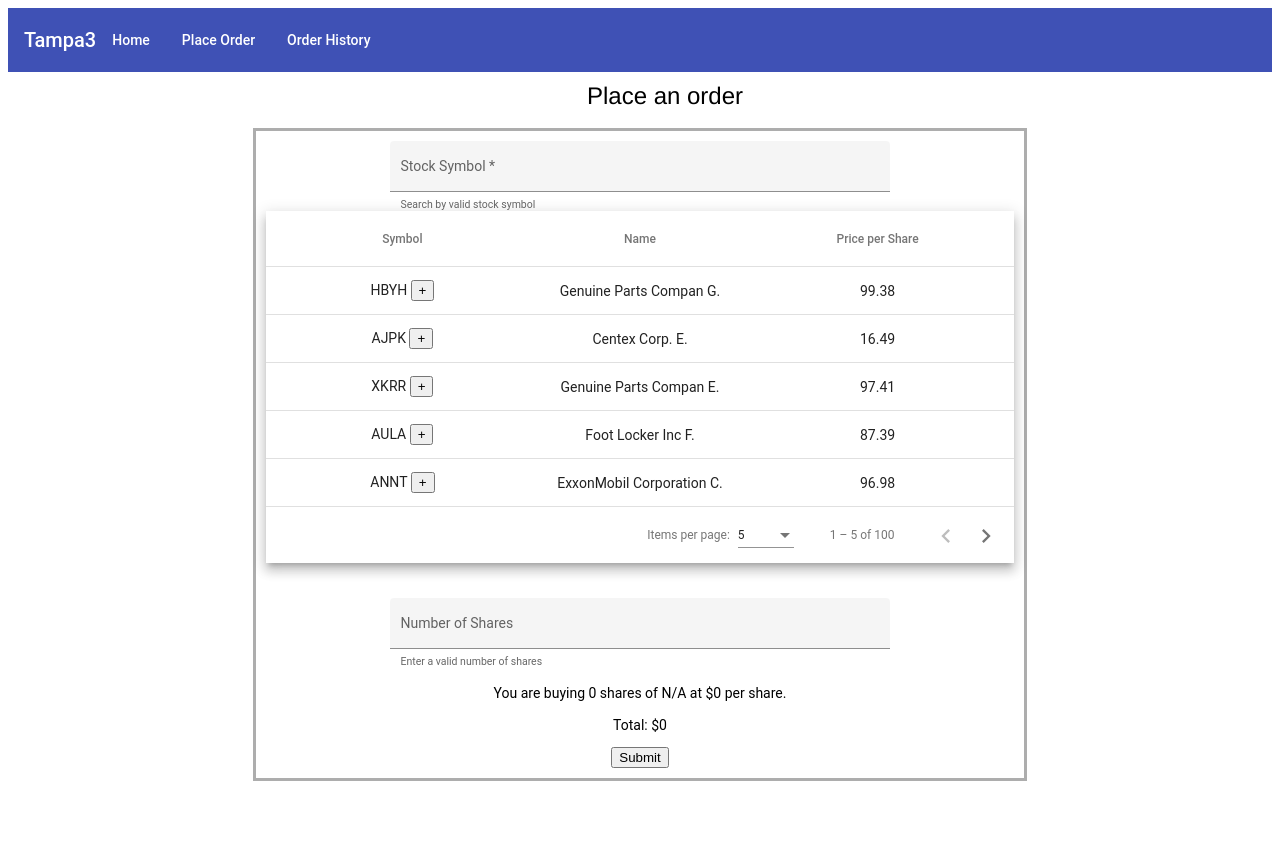
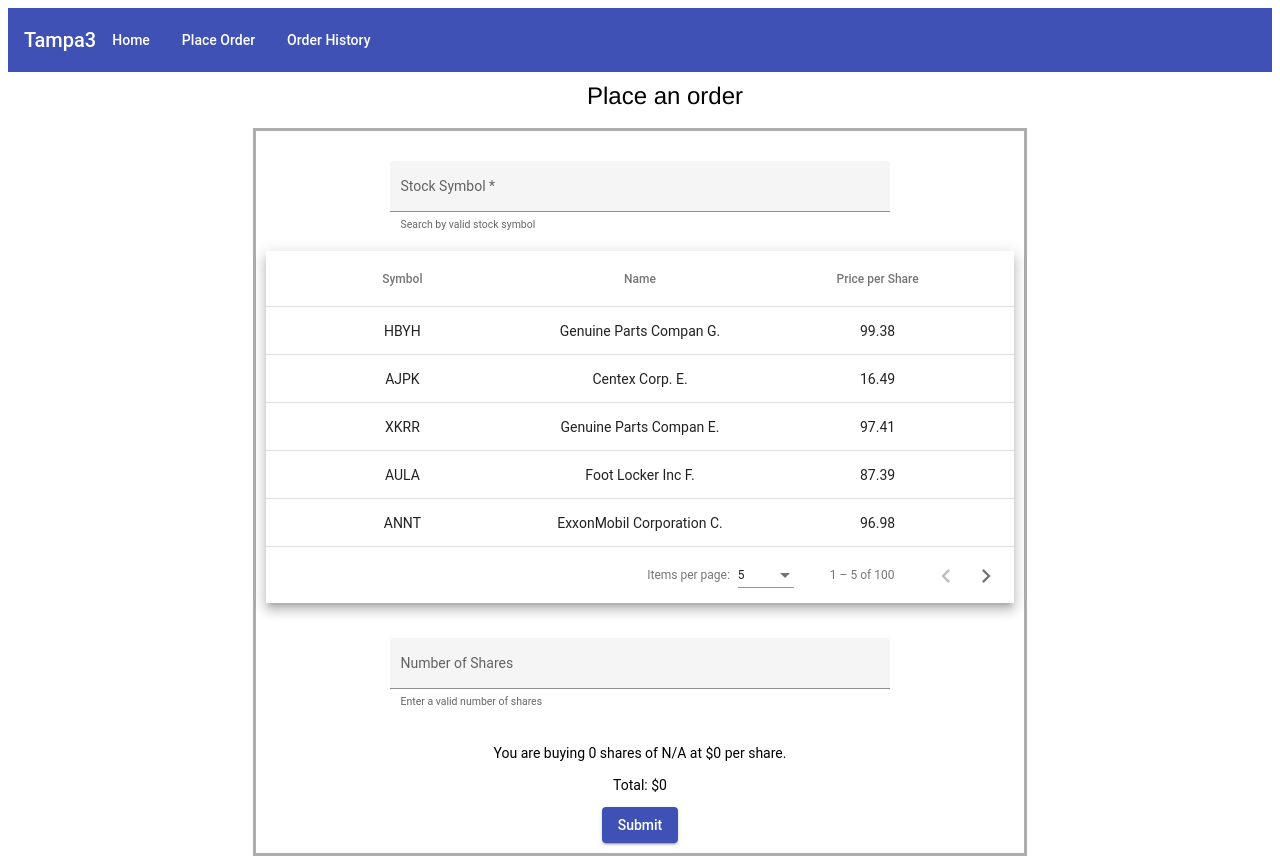
Before and after one commit to ryalsjosh14/tampa3front, an Angular app: page /placeOrder in a window 1280 px wide. Before the commit the page ends 800 px from the top, so only its background shows below. Built offline with nearby package versions, Linux system fonts and the light colour scheme.

Commit message:
improved layout

```diff
--- a/src/app/components/place-order/place-order.component.css
+++ b/src/app/components/place-order/place-order.component.css
@@ -21,9 +21,15 @@
 }
 
 .ticker-form {
+  padding: 20px;
   min-width: 150px;
   max-width: 500px;
   width: 100%;
+}
+
+.mat-row:hover {
+  background-color: rgb(234, 233, 233);
+  cursor: pointer;
 }
 
 .example-full-width {
--- a/src/app/components/place-order/place-order.component.html
+++ b/src/app/components/place-order/place-order.component.html
@@ -23,13 +23,14 @@
       </mat-form-field>
     </form>
 
+
     <div class="mat-elevation-z8">
       <table mat-table [dataSource]="dataSource" matSort>
 
         <!-- Ticker Column -->
         <ng-container matColumnDef="symbol">
           <th mat-header-cell *matHeaderCellDef mat-sort-header> Symbol </th>
-          <td mat-cell *matCellDef="let row"> {{row.symbol}} <button (click)="setCurrentPurchaseElements(row)">+</button> </td>
+          <td mat-cell *matCellDef="let row"> {{row.symbol}} </td>
         </ng-container>
 
         <!-- Name Column -->
@@ -46,20 +47,18 @@
 
 
         <tr mat-header-row *matHeaderRowDef="displayedColumns"></tr>
-        <tr mat-row *matRowDef="let row; columns: displayedColumns;"></tr>
+        <tr mat-row *matRowDef="let row; columns: displayedColumns;" (click)="setCurrentPurchaseElements(row)"></tr>
 
         <tr class="mat-row" *matNoDataRow>
           <td class="mat-cell" colspan="4">No data matching the filter "{{input.value}}"</td>
         </tr>
+
+        <!-- <mat-header-row *matHeaderRowDef="displayedColumns"></mat-header-row>
+        <mat-row  *matRowDef="let row; columns: displayedColumns;" (click)="getRecord(row)"></mat-row> -->
       </table>
 
       <mat-paginator [pageSizeOptions]="[5, 10, 25, 100]" aria-label="Select page of users"></mat-paginator>
-      <tr mat-header-row *matHeaderRowDef="displayedColumns"></tr>
-      <!-- <tr mat-row (click)="cellClicked(row.id)" *matRowDef="let row;
-columns: displayedColumns;"></tr> -->
     </div>
-
-    <br/>
 
     <div style="padding:15px">
       <form class="ticker-form">
@@ -76,7 +75,7 @@ columns: displayedColumns;"></tr> -->
       <p>Total: ${{buyTotal}}</p>
     </div>
 
-    <button class="w3-button w3-black" >Submit</button>
+    <button mat-raised-button color="primary">Submit</button>
   </div>
 
 </body>
--- a/src/app/components/place-order/place-order.component.ts
+++ b/src/app/components/place-order/place-order.component.ts
@@ -49,6 +49,11 @@ export class PlaceOrderComponent implements OnInit {
     this.purchaseSymbol = "N/A";
     this.purchaseSharePrice = 0.0;
     this.buyTotal = 0;
+  }
+
+  getRecord(row: StockEntry)
+  {
+    console.log(row);
   }
 
   ngOnInit() {
```
